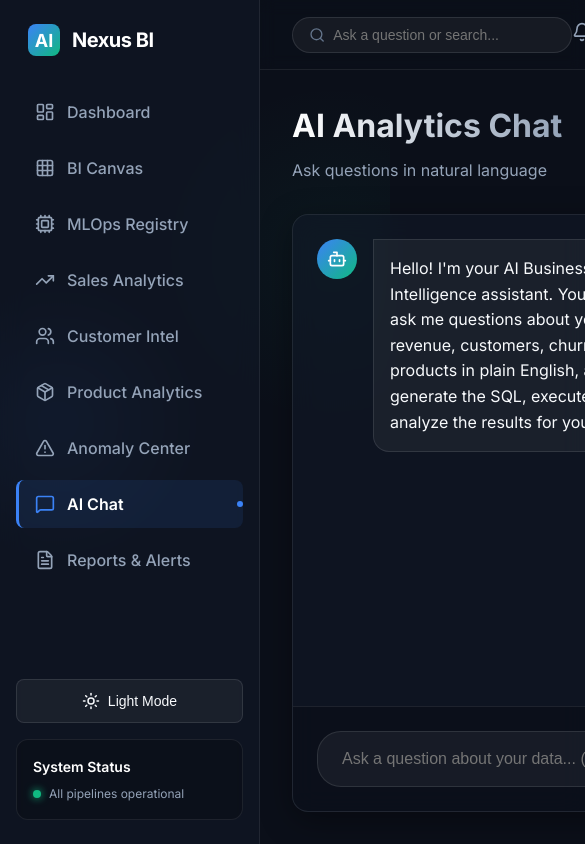
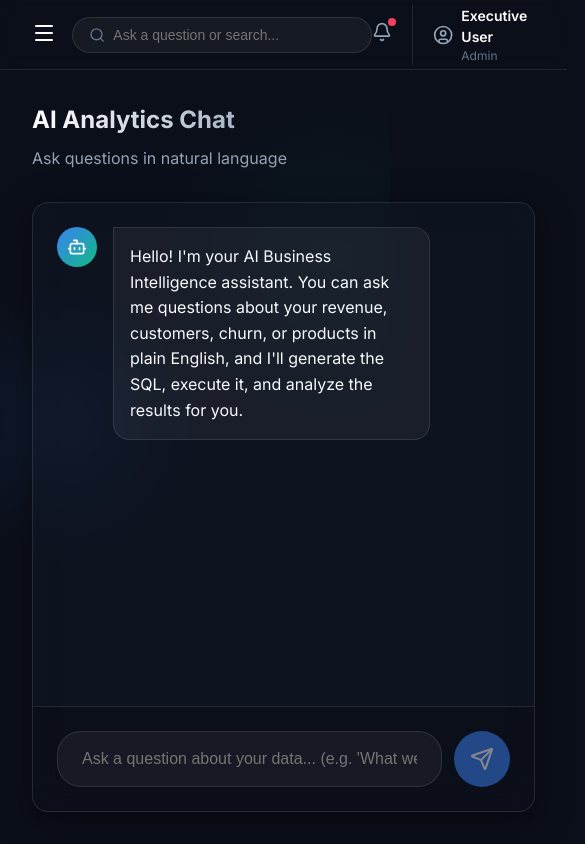
Before and after one commit to psahani3486/Ai-Business-Intelligence-Platform, a Next.js app: page /chat in a window 390 px wide. Shown: the top 844 px of the page, 585 px wide, since content can reach past the window. Built offline with nearby package versions, Linux system fonts and the light colour scheme.

Commit message:
feat: implement interactive dashboard canvas with draggable and resizable grid layout

```diff
--- a/src/app/globals.css
+++ b/src/app/globals.css
@@ -17,13 +17,13 @@
   --accent-rose: #F43F5E;
 
   --border-color: rgba(255, 255, 255, 0.1);
-  --border-glow: rgba(59, 130, 246, 0.3);
+  --border-glow: rgba(59, 130, 246, 0.5);
 
   /* Glassmorphism */
-  --glass-bg: rgba(19, 26, 42, 0.5);
-  --glass-border: 1px solid rgba(255, 255, 255, 0.08);
-  --glass-blur: blur(12px);
-  --glass-shadow: 0 8px 32px 0 rgba(0, 0, 0, 0.37);
+  --glass-bg: rgba(19, 26, 42, 0.4);
+  --glass-border: 1px solid rgba(255, 255, 255, 0.1);
+  --glass-blur: blur(16px);
+  --glass-shadow: 0 8px 32px 0 rgba(0, 0, 0, 0.5);
 
   /* Layout */
   --sidebar-width: 260px;
@@ -66,17 +66,21 @@
 }
 
 .card {
-  background: var(--bg-card);
+  background: linear-gradient(145deg, rgba(30, 41, 59, 0.4) 0%, rgba(15, 23, 42, 0.6) 100%);
+  backdrop-filter: blur(10px);
+  -webkit-backdrop-filter: blur(10px);
   border: 1px solid var(--border-color);
-  border-radius: 12px;
+  border-radius: 16px;
   padding: 24px;
-  transition: transform 0.3s ease, box-shadow 0.3s ease, border-color 0.3s ease;
+  transition: all 0.3s cubic-bezier(0.4, 0, 0.2, 1);
+  box-shadow: 0 4px 6px -1px rgba(0, 0, 0, 0.1), 0 2px 4px -1px rgba(0, 0, 0, 0.06);
 }
 
 .card:hover {
-  transform: translateY(-2px);
-  box-shadow: 0 10px 25px -5px rgba(0, 0, 0, 0.5);
+  transform: translateY(-4px);
+  box-shadow: 0 20px 25px -5px rgba(0, 0, 0, 0.5), 0 10px 10px -5px rgba(0, 0, 0, 0.2);
   border-color: var(--border-glow);
+  background: linear-gradient(145deg, rgba(30, 41, 59, 0.5) 0%, rgba(15, 23, 42, 0.7) 100%);
 }
 
 .kpi-value {
@@ -145,6 +149,56 @@
 .col-span-4 { grid-column: span 4; }
 .col-span-3 { grid-column: span 3; }
 
+/* Responsive adjustments */
+@media (max-width: 1200px) {
+  .col-span-4 { grid-column: span 6; }
+  .col-span-8 { grid-column: span 12; }
+}
+
+@media (max-width: 992px) {
+  .col-span-6 { grid-column: span 12; }
+  .col-span-3 { grid-column: span 6; }
+
+  .page-container {
+    padding: 24px;
+  }
+}
+
+@media (max-width: 768px) {
+  .main-content {
+    margin-left: 0;
+  }
+
+  .dashboard-grid {
+    grid-template-columns: 1fr;
+    gap: 16px;
+  }
+
+  .col-span-12, .col-span-8, .col-span-6, .col-span-4, .col-span-3 {
+    grid-column: span 1;
+  }
+
+  .page-container {
+    padding: 16px;
+  }
+
+  .page-title {
+    font-size: 1.5rem;
+  }
+
+  .app-sidebar {
+    transform: translateX(-100%);
+  }
+
+  .sidebar-open .app-sidebar {
+    transform: translateX(0);
+  }
+
+  .mobile-menu-btn {
+    display: block !important;
+  }
+}
+
 /* Custom Scrollbar */
 ::-webkit-scrollbar {
   width: 8px;
--- a/src/app/page.tsx
+++ b/src/app/page.tsx
@@ -34,7 +34,7 @@
     queryKey: ['dashboard_customer_growth'],
     queryFn: async () => {
       try {
-        const res = await api.get('/forecast/customer-growth');
+        const res = await api.get('/forecasts/customer-growth');
         return res.data;
       } catch (err) {
         return []; // Fallback gracefully if endpoint is missing
--- a/src/components/charts/AdvancedCharts.tsx
+++ b/src/components/charts/AdvancedCharts.tsx
@@ -16,7 +16,7 @@
   const clusters = Array.from(new Set(data.map(d => d.cluster)));
 
   return (
-    <div style={{ width: '100%', height: 350 }}>
+    <div style={{ width: '100%', height: '100%' }}>
       <ResponsiveContainer>
         <ScatterChart margin={{ top: 20, right: 20, bottom: 20, left: 20 }}>
           <CartesianGrid strokeDasharray="3 3" stroke="rgba(255,255,255,0.05)" />
@@ -39,7 +39,7 @@
 
 export const CategoryRadarChart = ({ data }: { data: any[] }) => {
   return (
-    <div style={{ width: '100%', height: 300 }}>
+    <div style={{ width: '100%', height: '100%' }}>
       <ResponsiveContainer>
         <RadarChart cx="50%" cy="50%" outerRadius="80%" data={data}>
           <PolarGrid stroke="rgba(255,255,255,0.1)" />
@@ -98,7 +98,7 @@
 
 export const RevenueWaterfallChart = ({ data }: { data: any[] }) => {
   return (
-    <div style={{ width: '100%', height: 350 }}>
+    <div style={{ width: '100%', height: '100%' }}>
       <ResponsiveContainer>
         <ComposedChart margin={{ top: 20, right: 30, left: 20, bottom: 5 }} data={data}>
           <CartesianGrid strokeDasharray="3 3" stroke="rgba(255,255,255,0.05)" />
--- a/src/components/layout/Header.tsx
+++ b/src/components/layout/Header.tsx
@@ -1,6 +1,13 @@
-import { Bell, Search, UserCircle } from 'lucide-react';
+"use client";
+
+import { Bell, Search, UserCircle, Menu } from 'lucide-react';
+import { useEffect, useState } from 'react';
 
 export default function Header() {
+  const toggleSidebar = () => {
+    document.body.classList.toggle('sidebar-open');
+  };
+
   return (
     <header style={{
       height: 'var(--header-height)',
@@ -15,7 +22,15 @@
       top: 0,
       zIndex: 30
     }}>
-      <div style={{ display: 'flex', alignItems: 'center', background: 'rgba(255,255,255,0.05)', borderRadius: '24px', padding: '8px 16px', width: '300px', border: '1px solid rgba(255,255,255,0.1)' }}>
+      <div style={{ display: 'flex', alignItems: 'center', gap: '16px' }}>
+        <button
+          className="mobile-menu-btn"
+          onClick={toggleSidebar}
+          style={{ background: 'transparent', border: 'none', color: '#fff', cursor: 'pointer', display: 'none' }}
+        >
+          <Menu size={24} />
+        </button>
+        <div style={{ display: 'flex', alignItems: 'center', background: 'rgba(255,255,255,0.05)', borderRadius: '24px', padding: '8px 16px', width: '300px', border: '1px solid rgba(255,255,255,0.1)' }}>
         <Search size={18} color="var(--text-muted)" style={{ marginRight: '8px' }} />
         <input
           type="text"
@@ -29,6 +44,7 @@
             fontSize: '0.875rem'
           }}
         />
+      </div>
       </div>
 
       <div style={{ display: 'flex', alignItems: 'center', gap: '20px' }}>
--- a/src/components/layout/Sidebar.tsx
+++ b/src/components/layout/Sidebar.tsx
@@ -33,7 +33,7 @@
   const pathname = usePathname();
 
   return (
-    <aside style={{
+    <aside className="app-sidebar" style={{
       width: 'var(--sidebar-width)',
       height: '100vh',
       position: 'fixed',
@@ -45,7 +45,8 @@
       background: 'var(--glass-bg)',
       backdropFilter: 'var(--glass-blur)',
       padding: '24px 16px',
-      zIndex: 40
+      zIndex: 40,
+      transition: 'transform 0.3s ease'
     }}>
       <div style={{ padding: '0 12px 32px 12px', display: 'flex', alignItems: 'center', gap: '12px' }}>
         <div style={{
--- a/src/components/ui/PageHeader.tsx
+++ b/src/components/ui/PageHeader.tsx
@@ -1,13 +1,19 @@
 import { ReactNode } from 'react';
+import { motion } from 'framer-motion';
 
 export function PageHeader({ title, subtitle, action }: { title: string, subtitle?: string, action?: ReactNode }) {
   return (
-    <div style={{ display: 'flex', justifyContent: 'space-between', alignItems: 'flex-end', marginBottom: '32px' }}>
+    <motion.div
+      initial={{ opacity: 0, y: -20 }}
+      animate={{ opacity: 1, y: 0 }}
+      transition={{ duration: 0.5, ease: "easeOut" }}
+      style={{ display: 'flex', justifyContent: 'space-between', alignItems: 'flex-end', marginBottom: '32px' }}
+    >
       <div>
         <h1 className="page-title" style={{ marginBottom: subtitle ? '8px' : '0' }}>{title}</h1>
         {subtitle && <p style={{ color: 'var(--text-secondary)' }}>{subtitle}</p>}
       </div>
       {action && <div>{action}</div>}
-    </div>
+    </motion.div>
   );
 }
```
Also changed, not shown: src/app/canvas/page.tsx (+21 -7 lines).
